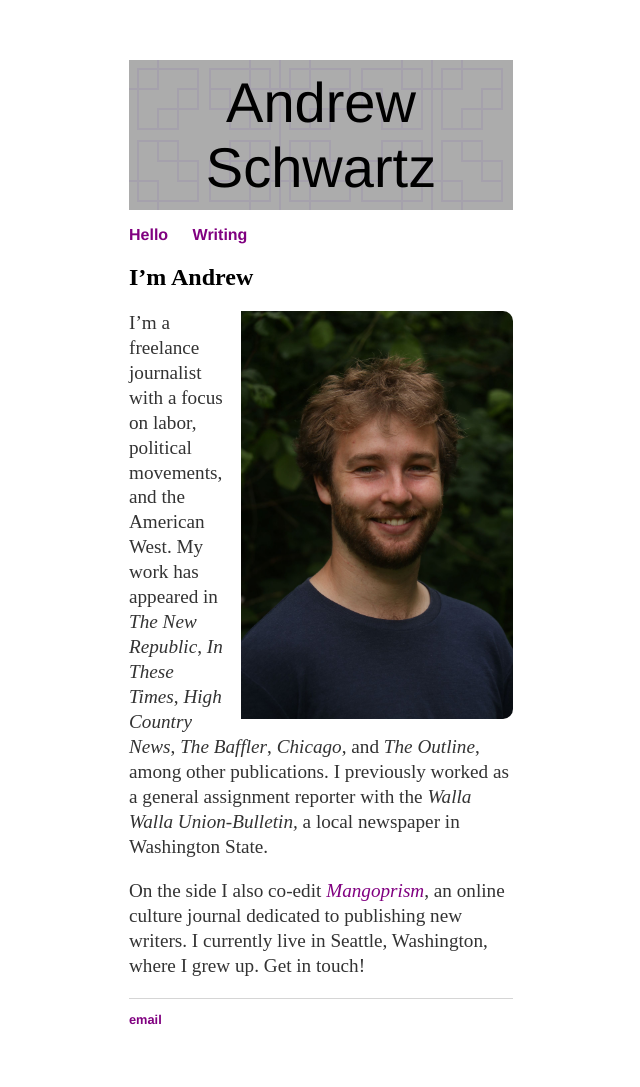
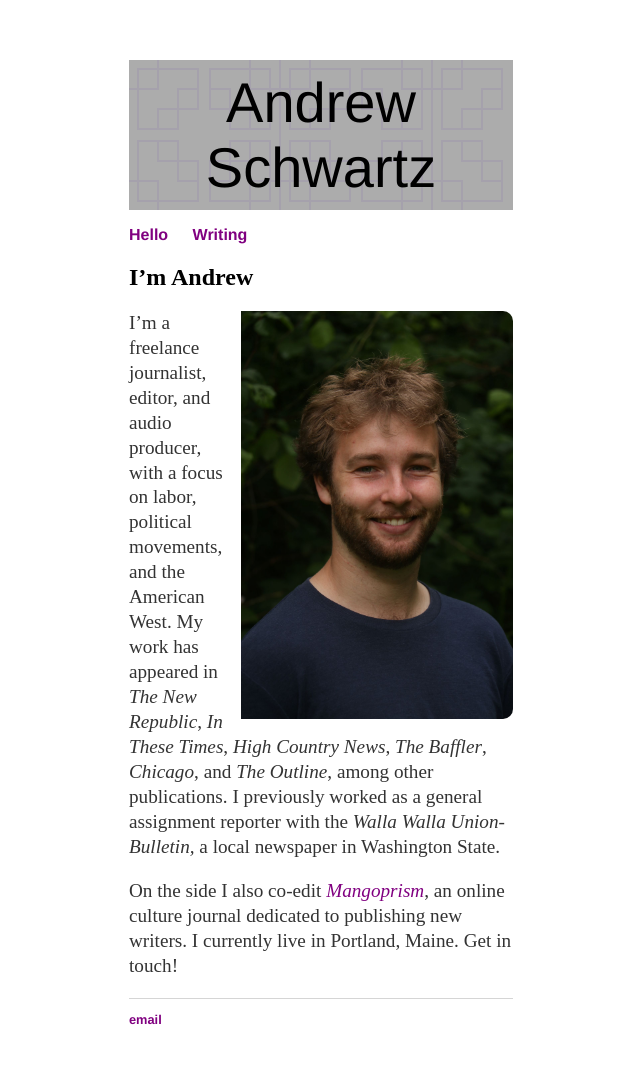
Before and after one commit to aonschwartz/aonschwartz.github.io, a Jekyll site: the page built from index.md, in a window 1280 px wide. Shown: the whole page, without its empty margins (319-959 px from the left). Built offline with Jekyll 4.4.1, drawn with Linux system fonts in a browser that asks for light colours.

Commit message:
Update index.md

```diff
--- a/index.md
+++ b/index.md
@@ -7,6 +7,6 @@
 
 ## I'm Andrew
 ![mainImage](/images/headshot_medium.jpg)
-I'm a freelance journalist with a focus on labor, political movements, and the American West. My work has appeared in *The New Republic*, *In These Times*, *High Country News*, *The Baffler*, *Chicago*, and *The Outline*, among other publications. I previously worked as a general assignment reporter with the *Walla Walla Union-Bulletin,* a local newspaper in Washington State.
+I'm a freelance journalist, editor, and audio producer, with a focus on labor, political movements, and the American West. My work has appeared in *The New Republic*, *In These Times*, *High Country News*, *The Baffler*, *Chicago*, and *The Outline*, among other publications. I previously worked as a general assignment reporter with the *Walla Walla Union-Bulletin,* a local newspaper in Washington State.
 
-On the side I also co-edit *[Mangoprism](https://mangoprism.com/)*, an online culture journal dedicated to publishing new writers. I currently live in Seattle, Washington, where I grew up. Get in touch!
+On the side I also co-edit *[Mangoprism](https://mangoprism.com/)*, an online culture journal dedicated to publishing new writers. I currently live in Portland, Maine. Get in touch!
```
